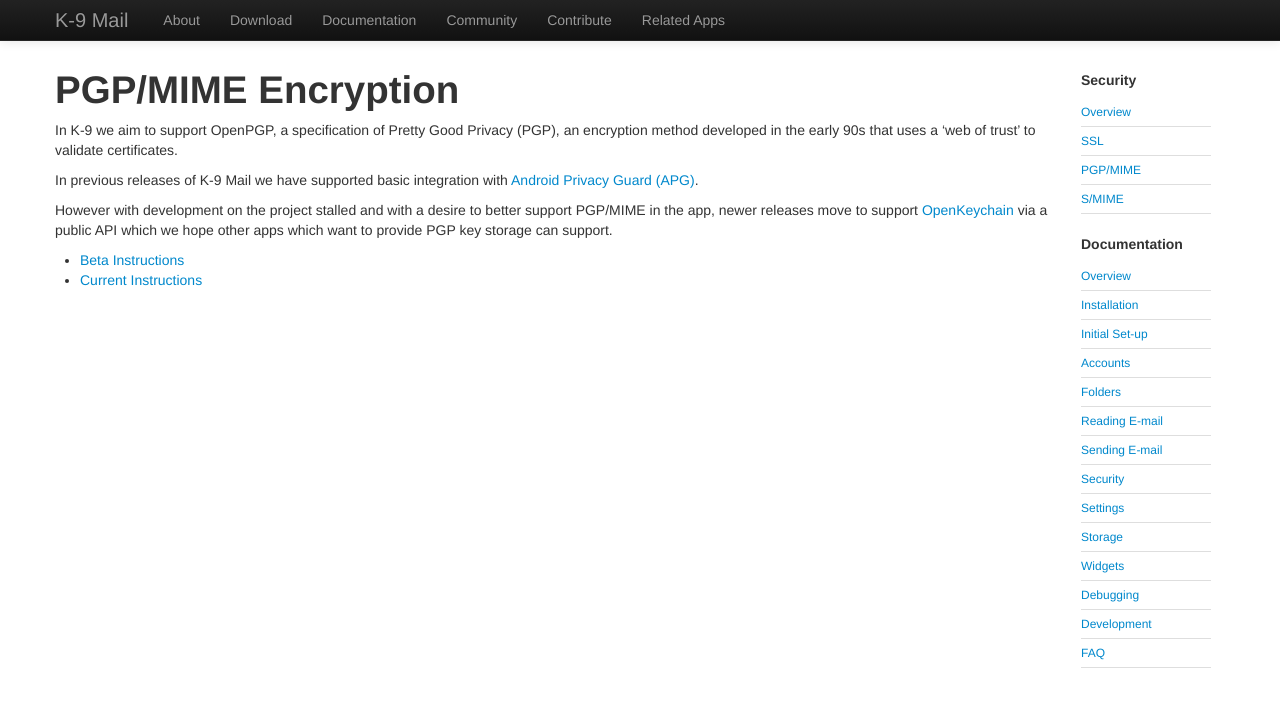
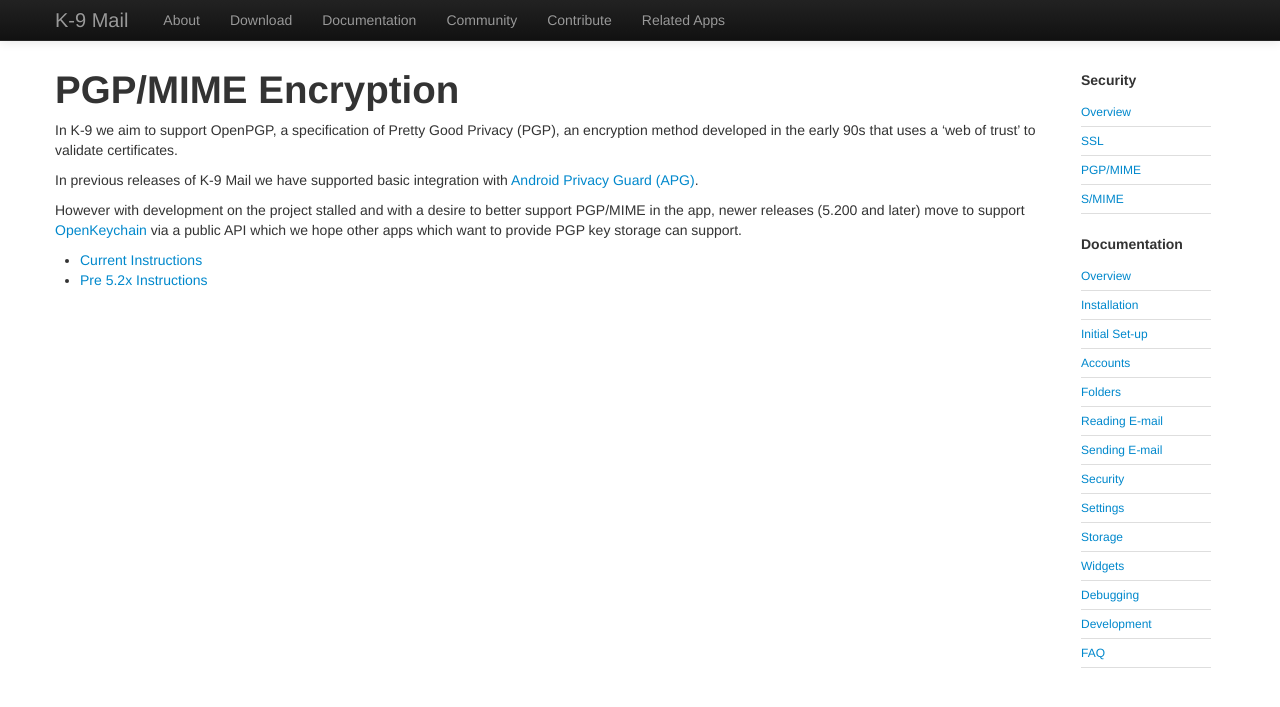
Before and after one commit to k9mail/k9mail.app, a Jekyll site: the page built from documentation/security/pgpmime.md, in a window 1280 px wide. Shown: the top 707 px of the page. Built offline with Jekyll 4.4.1, drawn with Linux system fonts in a browser that asks for light colours; nearby versions of some CDN libraries.

Commit message:
Update pgpmime.md

```diff
--- a/documentation/security/pgpmime.md
+++ b/documentation/security/pgpmime.md
@@ -17,8 +17,8 @@ In previous releases of K-9 Mail we have supported basic integration with
 [Android Privacy Guard (APG)](http://www.thialfihar.org/projects/apg/).
 
 However with development on the project stalled and with a desire to better support PGP/MIME in the app,
-newer releases move to support [OpenKeychain](https://www.openkeychain.org/) via a public API
+newer releases (5.200 and later) move to support [OpenKeychain](https://www.openkeychain.org/) via a public API
 which we hope other apps which want to provide PGP key storage can support.
 
-* [Beta Instructions](pgpmime_beta.html)
 * [Current Instructions](pgpmime_current.html)
+* [Pre 5.2x Instructions](pgpmime_historic.html)
```
